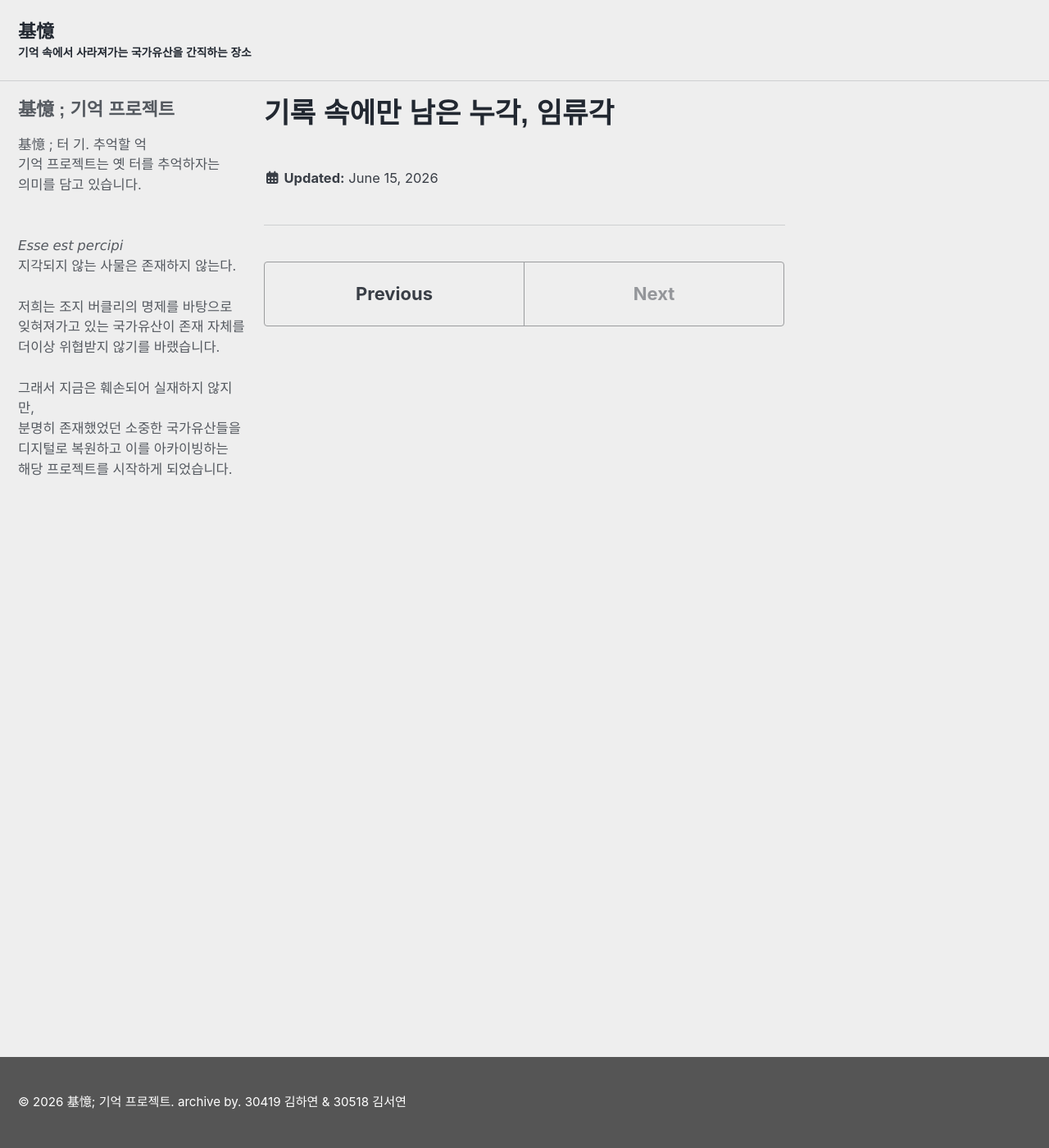
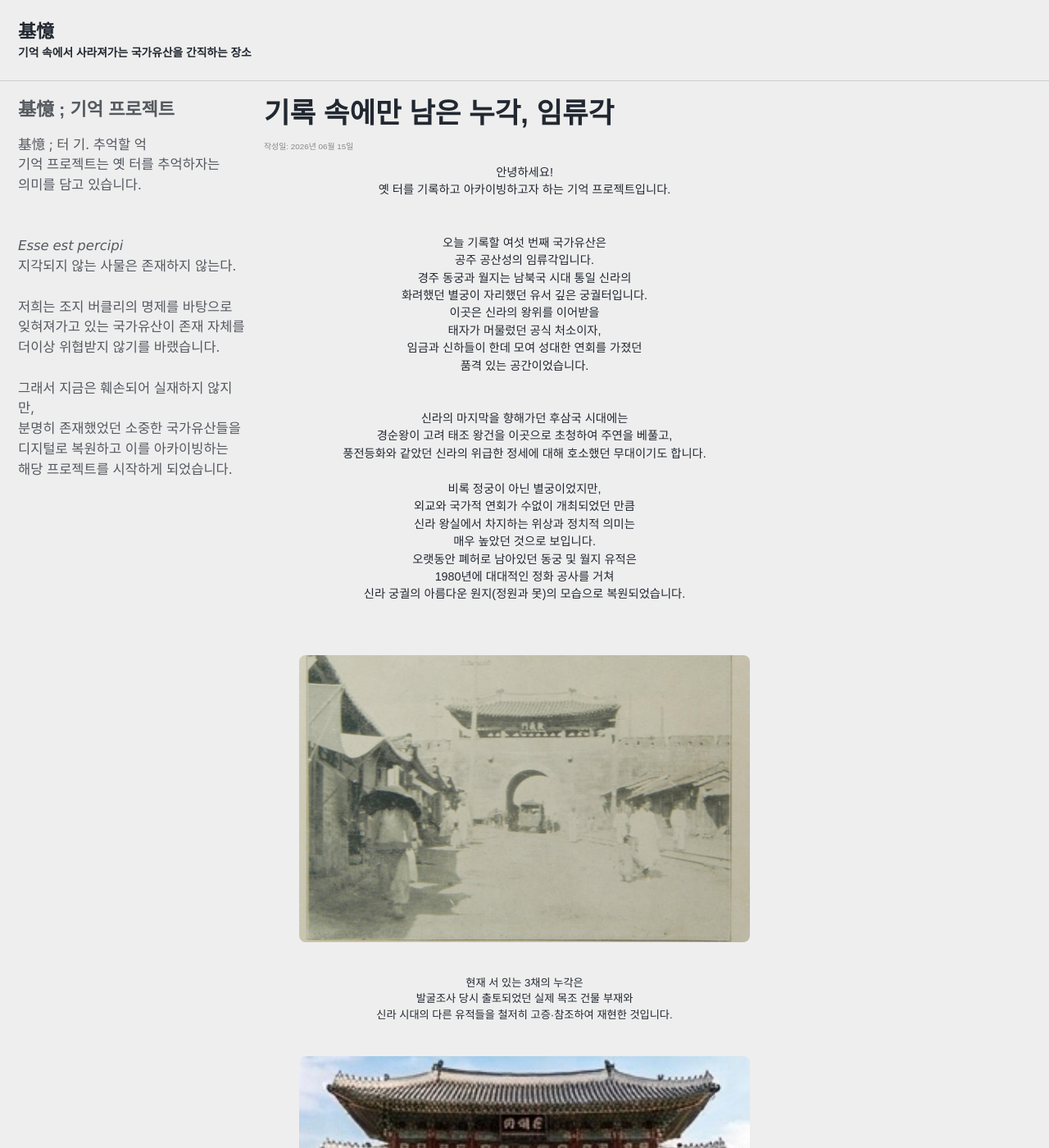
Before and after one commit to ArchiveCulturalHeritage/ArchiveCulturalHeritage.github.io, a Jekyll site: the page built from _posts/2026-06-15-임류각.md, in a window 1280 px wide and 1400 px high. Shown: the whole window at 82% size. Built offline with Jekyll 4.4.1, drawn with Linux system fonts in a browser that asks for light colours; cached includes are drawn as plain includes; some web fonts are replaced; some of the changed text lies outside the part shown.

Commit message:
Update 2026-06-15-임류각.md

```diff
--- a/_posts/2026-06-15-임류각.md
+++ b/_posts/2026-06-15-임류각.md
@@ -3,3 +3,72 @@ layout: single
 title: "기록 속에만 남은 누각, 임류각"
 date: 2026-06-15
 ---
+
+<!-- 제목은 위에서 설정했으므로 본문 상단에 날짜를 작게 표시-->
+<p style="font-size: 0.45em; color: #888;">작성일: 2026년 06월 15일</p>
+
+<div style="text-align: center; line-height: 1.5;">
+<p style="font-size: 0.65em;">
+안녕하세요! <br>
+옛 터를 기록하고 아카이빙하고자 하는 기억 프로젝트입니다.
+<br>
+<br>
+<br>
+오늘 기록할 여섯 번째 국가유산은 <br> 공주 공산성의 임류각입니다.
+<br>
+경주 동궁과 월지는 남북국 시대 통일 신라의 <br> 화려했던 별궁이 자리했던 유서 깊은 궁궐터입니다. <br> 이곳은 신라의 왕위를 이어받을 <br> 태자가 머물렀던 공식 처소이자, <br> 임금과 신하들이 한데 모여 성대한 연회를 가졌던 <br> 품격 있는 공간이었습니다.
+<br>
+<br>
+<br>
+신라의 마지막을 향해가던 후삼국 시대에는 <br> 경순왕이 고려 태조 왕건을 이곳으로 초청하여 주연을 베풀고, <br> 풍전등화와 같았던 신라의 위급한 정세에 대해 호소했던 무대이기도 합니다.
+<br>
+<br>
+비록 정궁이 아닌 별궁이었지만,<br> 외교와 국가적 연회가 수없이 개최되었던 만큼 <br> 신라 왕실에서 차지하는 위상과 정치적 의미는 <br> 매우 높았던 것으로 보입니다.
+  <br>
+오랫동안 폐허로 남아있던 동궁 및 월지 유적은 <br> 1980년에 대대적인 정화 공사를 거쳐 <br> 신라 궁궐의 아름다운 원지(정원과 못)의 모습으로 복원되었습니다.
+<br>
+<br>
+<br> </p>
+</div>
+
+<div style="text-align: center; margin: 20px 0;">
+  <img src="/assets/images/ehsdmlans-rhkrj.jpg" alt="돈의문" style="width: 550px; height: 350px; object-fit: cover; border-radius: 8px;">
+</div>
+
+
+<div style="text-align: center; line-height: 1.5;">
+<p style="font-size: 0.6em;">
+<br>
+현재 서 있는 3채의 누각은 <br> 발굴조사 당시 출토되었던 실제 목조 건물 부재와 <br> 신라 시대의 다른 유적들을 철저히 고증·참조하여 재현한 것입니다.
+<br>
+<br>
+ </p>
+</div>
+
+<div style="text-align: center; margin: 20px 0;">
+  <img src="/assets/images/ehsdmlans-rngus.jpg" alt="돈의문" style="width: 550px; height: 350px; object-fit: cover; border-radius: 8px;">
+</div>
+
+<!-- 영상 삽입 위치 (유튜브 예시)
+<div style="text-align: center; line-height: 1.5;">
+  <iframe width="560" height="315" src="https://www.youtube.com/embed/영상ID" frameborder="0" allowfullscreen></iframe>
+</div>-->
+
+
+<div style="text-align: center;">
+<p style="font-size: 0.6em;">
+  <br>
+그 외의 다른 건물터들은 <br> 정연하게 정비된 주춧돌만을 남겨두어, <br> 방문객들이 원래의 웅장했던 옛 모습을 <br> 마음껏 추측하고 상상할 수 있도록 조성되었습니다.
+  <br>
+  <br>
+신라의 전성기부터 멸망까지 모두 지켜보았을 동궁과 월지. <br> 비록 많은 건물이 사라지고 <br> 주춧돌과 일부 누각만 복원되어 있지만, <br> 그 의의는 현재까지 내려져오고 있습니다.<br>
+<br>
+오늘의 유산, 동궁과 월지.  <br>
+여러분들은 어떻게 느끼셨나요? </p>
+</div>
+
+<br>
+
+<p style="font-size: 0.45em; color: #555;">
+#서울 #동궁과월지 #기억프로젝트
+</p>
```
